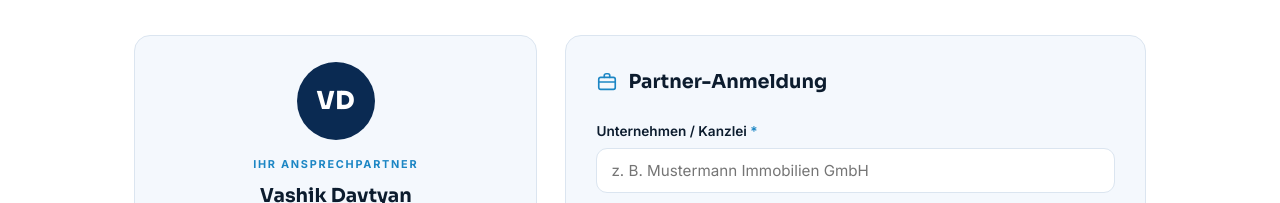
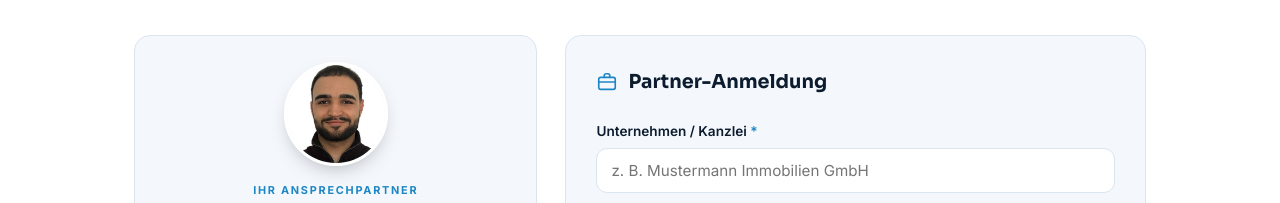
Before and after one commit to msnexo/moveeasy, a plain HTML site: page partner/index.html in a window 1280 px wide. Shown: the part 580-783 px from the top of the page. Drawn offline with Linux system fonts and the light colour scheme.

Commit message:
Use real photo for the partner contact card
Ersetzt das Initialen-Monogramm durch das Portraet des Ansprechpartners,
quadratisch auf das Gesicht zugeschnitten.

Co-Authored-By: Claude Opus 5 <noreply@anthropic.com>

```diff
--- a/partner/index.html
+++ b/partner/index.html
@@ -70,9 +70,9 @@ section{ padding:66px 0; }
 .card{ background:var(--paper); border:1px solid var(--rule); border-radius:16px; padding:26px; }
 .person{ text-align:center; }
 .avatar{
-  width:78px; height:78px; margin:0 auto 16px; border-radius:50%;
-  background:var(--deep); color:#fff; display:flex; align-items:center; justify-content:center;
-  font-family:"Sora"; font-weight:800; font-size:1.55rem; letter-spacing:.02em;
+  width:104px; height:104px; margin:0 auto 16px; border-radius:50%;
+  object-fit:cover; object-position:center top; display:block;
+  border:3px solid var(--surface); box-shadow:0 8px 22px -10px rgba(0,0,0,.4);
 }
 .person .role{ font-size:.68rem; letter-spacing:.16em; text-transform:uppercase; color:var(--acc); font-weight:700; }
 .person h3{ margin:6px 0 8px; font-size:1.2rem; font-weight:700; }
@@ -198,7 +198,7 @@ footer a{ color:var(--acc); text-decoration:none; }
     <div class="signup-grid">
       <aside>
         <div class="card person">
-          <div class="avatar">VD</div>
+          <img class="avatar" src="../images/ansprechpartner.jpg" alt="Vashik Davtyan" width="360" height="360" loading="lazy">
           <div class="role">Ihr Ansprechpartner</div>
           <h3>Vashik Davtyan</h3>
           <p>Ich freue mich auf Ihre Nachricht und ein pers&ouml;nliches Gespr&auml;ch.</p>
```
Also changed, not shown: images/ansprechpartner.jpg (added).
